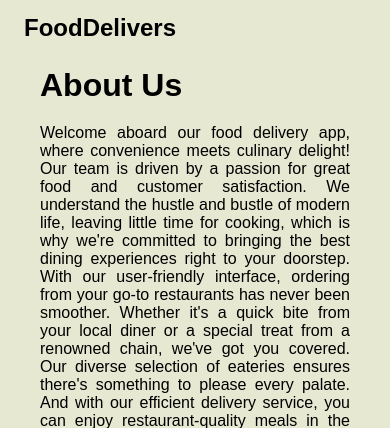
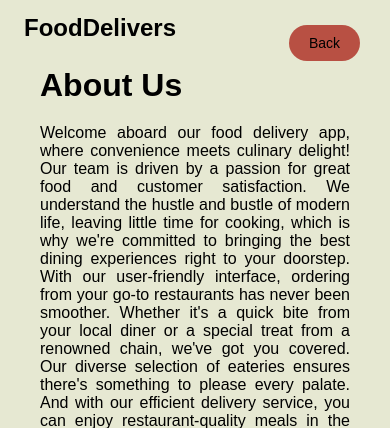
Before and after one commit to Shriyash1234/Food_Delivery_System, a Flask app: template templates/aboutus.html in a window 390 px wide. Shown: the top 428 px of the page. Run offline with Flask 3, Linux system fonts and the light colour scheme; the template is opened without the code that fills it, so the values that code supplies are empty; some libraries are stand-ins or nearby versions.

Commit message:
added back button in mobile view

```diff
--- a/static/CSS/aboutus.css
+++ b/static/CSS/aboutus.css
@@ -25,7 +25,7 @@ body {
 }
 
 .cm-menu-btn {
-    display: none;
+    display: none; /* Display the back button */
 }
 
 .menu-ul {
@@ -174,4 +174,10 @@ body {
         width: 100%;
         max-width: none;
     }
+
+    @media only screen and (max-width: 768px) {
+        .cm-menu-btn {
+            display: inline-block; /* Display the back button on smaller screens */
+        }
+    }
 }
--- a/templates/aboutus.html
+++ b/templates/aboutus.html
@@ -6,6 +6,11 @@
     <title>About Us</title>
     <link rel="stylesheet" href="../static/CSS/header.css" />
     <link rel="stylesheet" href="../static/CSS/aboutus.css" />
+    <style>
+      .cm-menu-btn {
+        font-size: 14px; /* Adjust the font size as desired */
+      }
+    </style>
   </head>
   <body>
     <header>
@@ -15,7 +20,12 @@
         </div>
         <div class="cm-header-wrap">
           <div class="cm-menu-wrap">
-            <div class="cm-menu-btn fa fa-bars"></div>
+            <div
+              class="cm-menu-btn text-wrapper-2 header-button btn btn-secondary mb-3"
+              onclick="goBack()"
+            >
+              Back
+            </div>
             <div class="cm-menu-inner">
               <ul class="menu-ul clear-all">
                 <li class="has-child">
```
